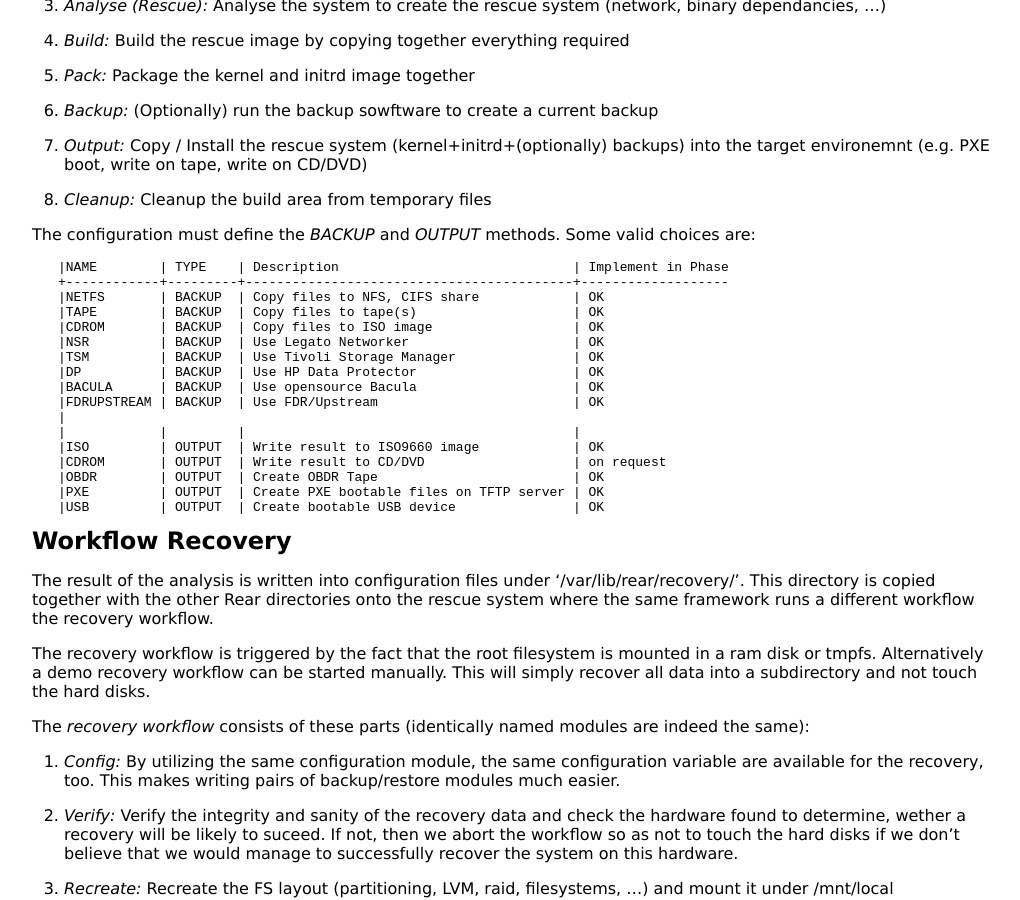
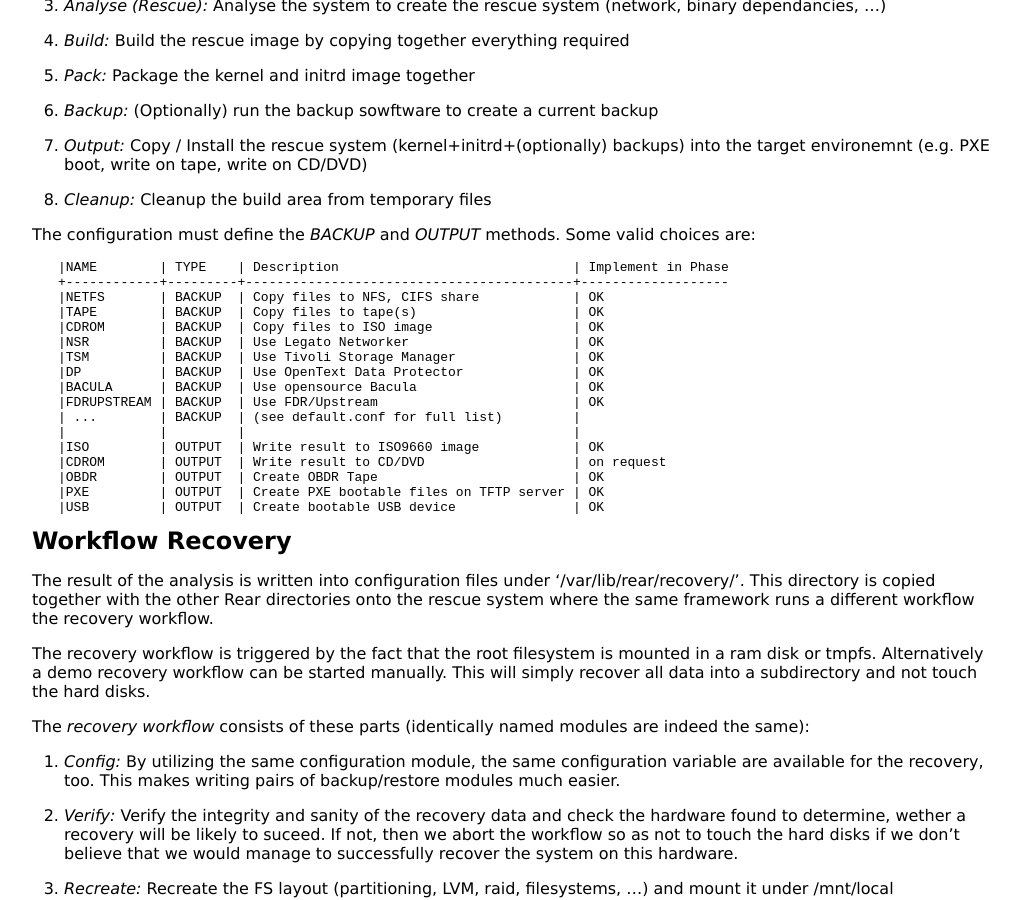
Before and after one commit to rear/rear.github.com, a Jekyll site: the page built from documentation/concept.md, in a window 1280 px wide and 900 px high, scrolled down 642 px. Shown: the whole window, without its empty margins (128-1148 px from the left). Built offline with Jekyll 4.4.1, drawn with Linux system fonts in a browser that asks for light colours.

Commit message:
Rename HP Data Protector to OpenText Data Protector

```diff
--- a/documentation/concept.md
+++ b/documentation/concept.md
@@ -56,10 +56,10 @@ The configuration must define the *BACKUP* and *OUTPUT* methods. Some valid choi
     |CDROM       | BACKUP  | Copy files to ISO image                  | OK
     |NSR         | BACKUP  | Use Legato Networker                     | OK
     |TSM         | BACKUP  | Use Tivoli Storage Manager               | OK
-    |DP          | BACKUP  | Use HP Data Protector                    | OK
+    |DP          | BACKUP  | Use OpenText Data Protector              | OK
     |BACULA      | BACKUP  | Use opensource Bacula                    | OK
     |FDRUPSTREAM | BACKUP  | Use FDR/Upstream                         | OK
-    |
+    | ...        | BACKUP  | (see default.conf for full list)         |
     |            |         |                                          |
     |ISO         | OUTPUT  | Write result to ISO9660 image            | OK
     |CDROM       | OUTPUT  | Write result to CD/DVD                   | on request
```
Also changed, not shown: about/index.md (+1 -1 lines), documentation/release-notes-2-8.md (+1 -1 lines), index.md (+1 -1 lines).
